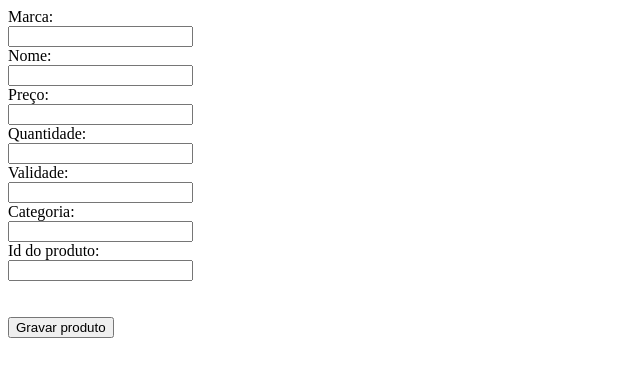
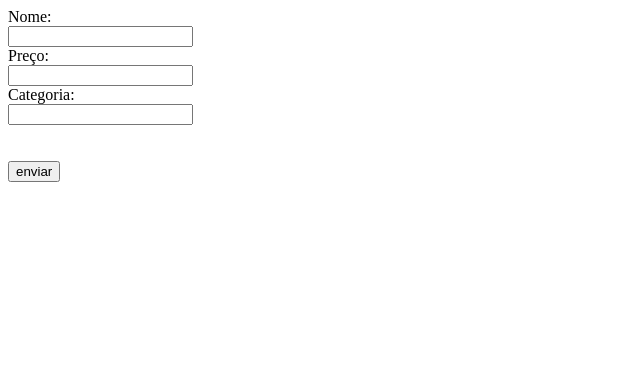
Before and after one commit to MathOliver98/ProjetoT, a Flask app: template mainteste/templates/cadastrar.html in a window 1280 px wide. Shown: the top 377 px of the page, without its empty margins (0-640 px from the left). Run offline with Flask 2, Linux system fonts and the light colour scheme; the template is opened without the code that fills it, so the values that code supplies are empty.

Commit message:
Add files via upload

```diff
--- a/mainteste/app.py
+++ b/mainteste/app.py
@@ -14,50 +14,29 @@ mysql.init_app(app)
 
 @app.route('/')
 def main():
-    return render_template('cadastrar.html')
+    return render_template('index.html')
 
 @app.route('/gravar', methods=['POST','GET'])
 def gravar():
-  sqlQuery = """INSERT INTO tbl_produto (prod_marca, prod_nome, prod_preco, prod_qtd, prod_validade, prod_categoria, prod_ID) VALUES (%s, %s, %s, %s, %s, %s, %s)"""
   marca = request.form['marca']
   nome = request.form['nome']
   preco = request.form['preco']
   quantidade = request.form['quantidade']
   validade = request.form['validade']
   categoria = request.form['categoria']
-  ProdID  = request.form['ProdID ']
-  inputDados = (marca, nome, preco, quantidade, validade, categoria, ProdID )
-  if marca and nome and preco and quantidade and validade and categoria and ProdID :
+  if marca and nome and preco and quantidade and validade and categoria:
     conn = mysql.connect()
     cursor = conn.cursor()
-    cursor.execute(sqlQuery, inputDados)
+    cursor.execute('INSERT INTO tbl_produto (prod_marca, prod_nome, prod_preco, prod_qtd, prod_validade, prod_categoria) VALUES (%s, %s, %s, %s, %s, %s)', (marca, nome, preco, quantidade, validade, categoria))
     conn.commit()
   return render_template('cadastrar.html')
 
-@app.route('/alterar', methods=['PUT','GET'])
-def alterar():
-  sqlQuery = """UPDATE tbl_produto SET prod_marca = %s, prod_nome = %s, prod_preco = %s, prod_qtd = %s, prod_validade = %s, prod_categoria = %s WHERE prod_ID = %s"""
-  marca = request.form['marca']
-  nome = request.form['nome']
-  preco = request.form['preco']
-  quantidade = request.form['quantidade']
-  validade = request.form['validade']
-  categoria = request.form['categoria']
-  prodID = request.form['prod_id']
-  inputDados = (marca, nome, preco, quantidade, validade, categoria, prodID)
-  if ProdID and marca and nome and preco and quantidade and validade and categoria:
-    conn = mysql.connect()
-    cursor = conn.cursor()
-    cursor.execute(sqlQuery, inputDados)
-    conn.commit()
-  return render_template('alterar.html')
 
 @app.route('/listar', methods=['POST','GET'])
 def listar():
-  sqlQuery = """SELECT prod_marca, prod_nome, prod_preco, prod_qtd, prod_validade, prod_categoria, prod_ID FROM tbl_produto"""
   conn = mysql.connect()
   cursor = conn.cursor()
-  cursor.execute(sqlQuery)
+  cursor.execute('select produto_nome, produto_preco, produto_categoria from tbl_produto')
   data = cursor.fetchall()
   conn.commit()
   return render_template('lista.html', datas=data)
--- a/mainteste/templates/cadastrar.html
+++ b/mainteste/templates/cadastrar.html
@@ -1,21 +1,13 @@
 <HTML>
 <form action="gravar" method="POST">
-  <label for="marca">Marca:</label><br>
-  <input type="text" name="marca" /><br>
   <label for="nome">Nome:</label><br>
   <input type="text" name="nome" /><br>
   <label for="preco">Preço:</label><br>
   <input type="text" name="preco" /><br>
-  <label for="quantidade">Quantidade:</label><br>
-  <input type="text" name="quantidade" /><br>
-  <label for="validade">Validade:</label><br>
-  <input type="text" name="validade" /><br>
   <label for="categoria">Categoria:</label><br>
   <input type="text" name="categoria" /><br>
-  <label for="prodID">Id do produto:</label><br>
-  <input type="text" name="prodID" /><br>
   <br><br>
-  <input type="submit" value="Gravar produto" />
+  <input type="submit" value="enviar" />
 </form>
 
 </HTML>
```
